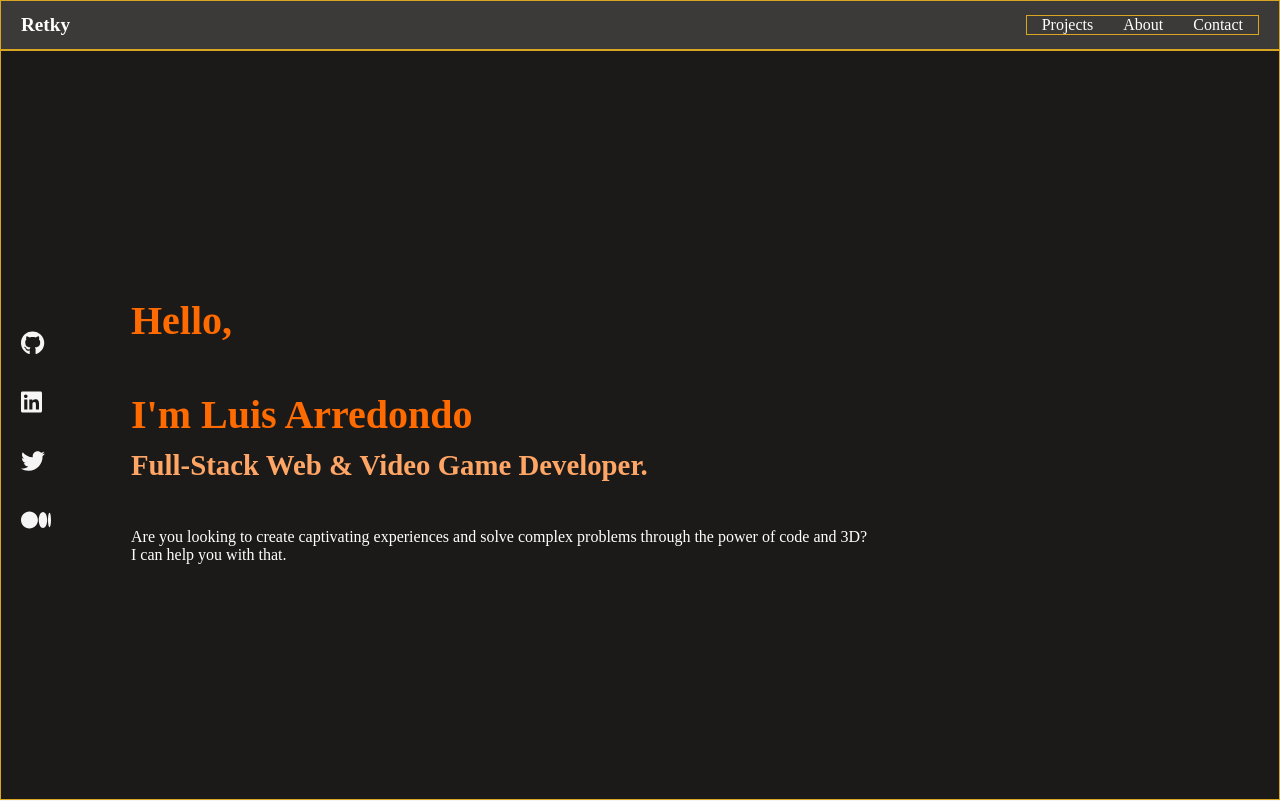
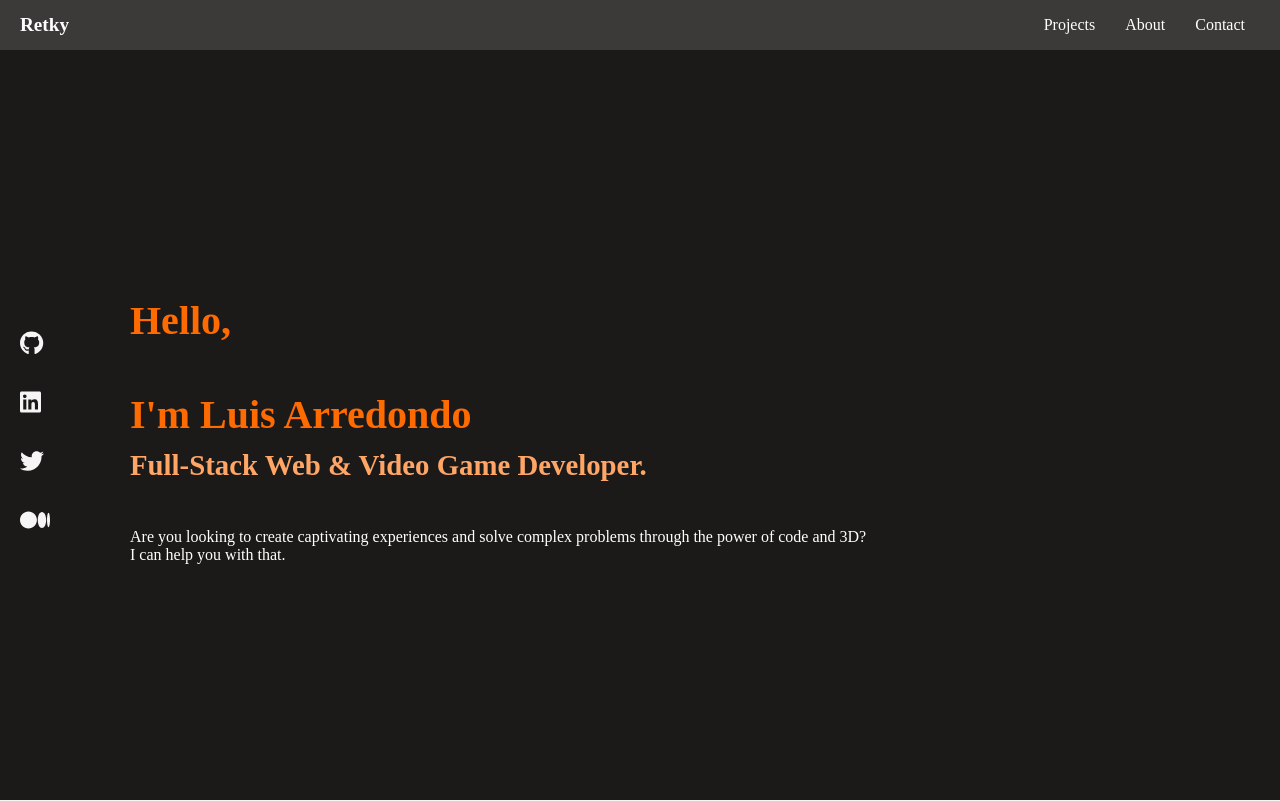
Before and after one commit to Retky/RetkyPortfolio, a React (Create React App) app: page / in a window 1280 px wide. Shown: the top 801 px of the page. Built offline with nearby package versions, Linux system fonts and the light colour scheme; no server answers.

Commit message:
Del 'debuging border'

```diff
--- a/src/styles/Variables.scss
+++ b/src/styles/Variables.scss
@@ -11,12 +11,10 @@ $light-orange: #ffa565;
   width: 100vw;
   box-sizing: border-box;
   padding: 0 20px;
-  border: solid goldenrod 1px;
 
   @media screen and (min-width: 768px) {
     max-width: 1500px;
     padding: 0 20px;
-    border: solid goldenrod 1px;
   }
 }
 
```
